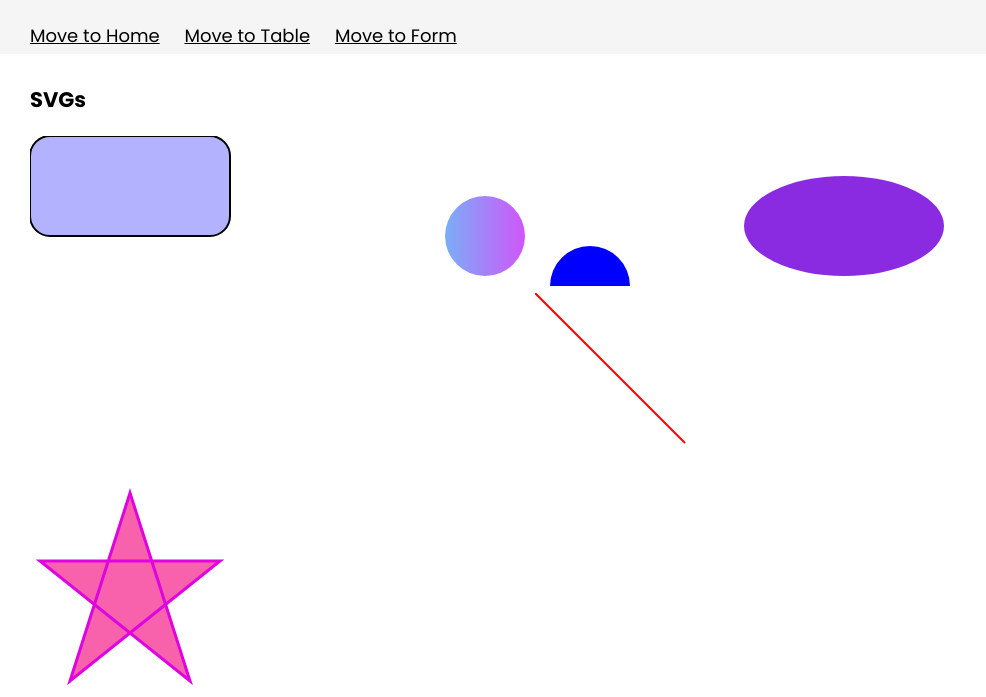
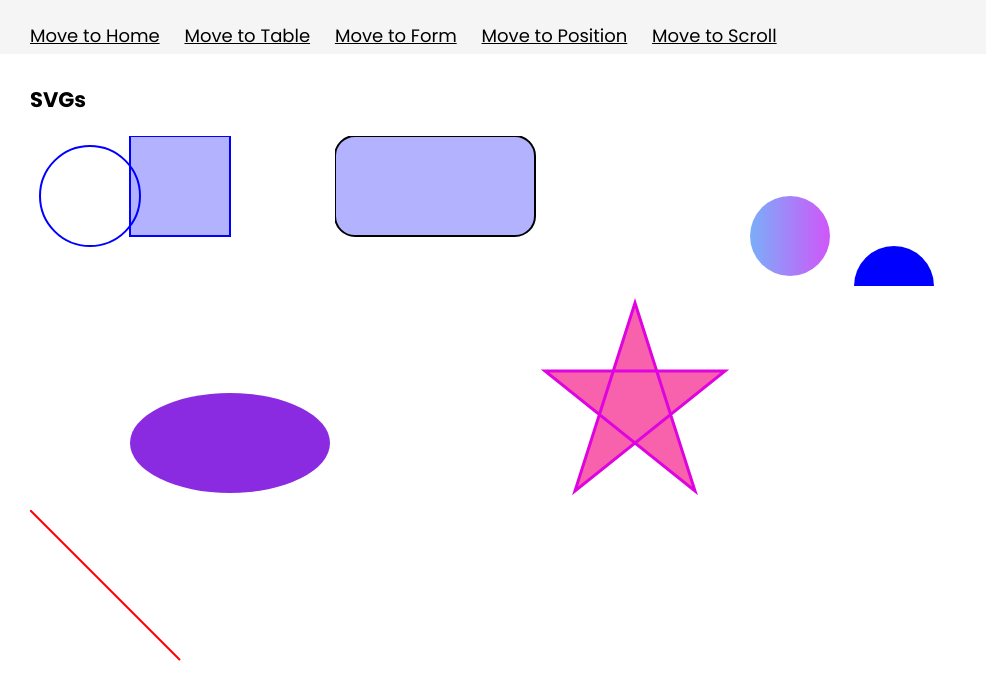
Before and after one commit to sweta1308/html-css, a plain HTML site: page canvas.html in a window 1280 px wide. Shown: the part 78-775 px from the top of the page, without its empty margins (0-986 px from the left). Drawn offline with Linux system fonts and the light colour scheme.

Commit message:
add: svg with g tag

```diff
--- a/canvas.html
+++ b/canvas.html
@@ -13,10 +13,27 @@
       <a href="index.html">Move to Home</a>
       <a href="table.html">Move to Table</a>
       <a href="form.html">Move to Form</a>
+      <a href="absolute.html">Move to Position</a>
+      <a href="scroll.html">Move to Scroll</a>
     </nav>
 
     <div class="canvas">
       <h3>SVGs</h3>
+      <svg>
+        <g stroke-width="2" stroke="blue" fill="white">
+          <circle cx="60" cy="60" r="50" />
+          <rect
+            width="100"
+            height="100"
+            x="100"
+            y="0"
+            style="
+              fill: rgb(0, 0, 255);
+              fill-opacity: 0.3;
+            "
+          />
+        </g>
+      </svg>
       <svg width="400" height="150">
         <rect
           width="200"
```
